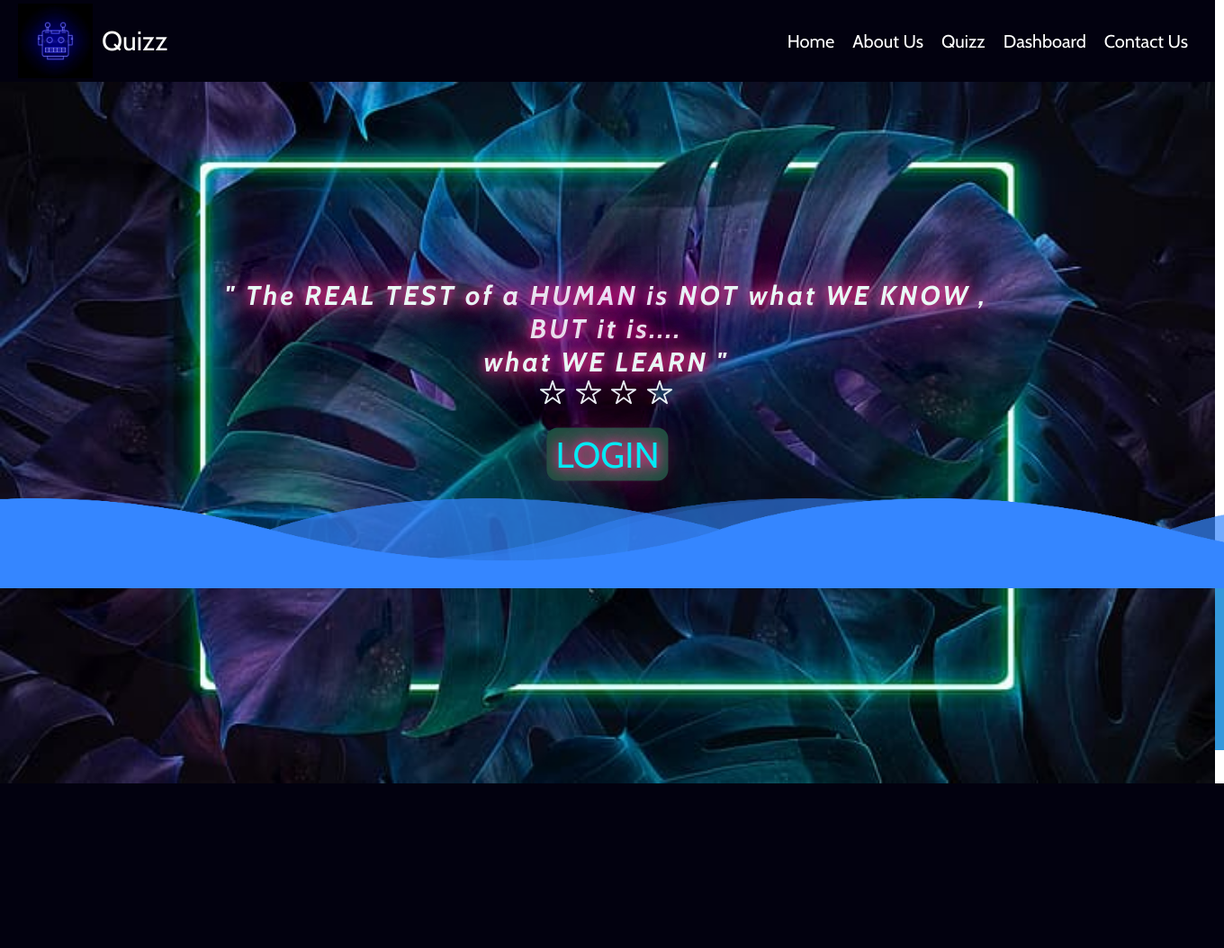
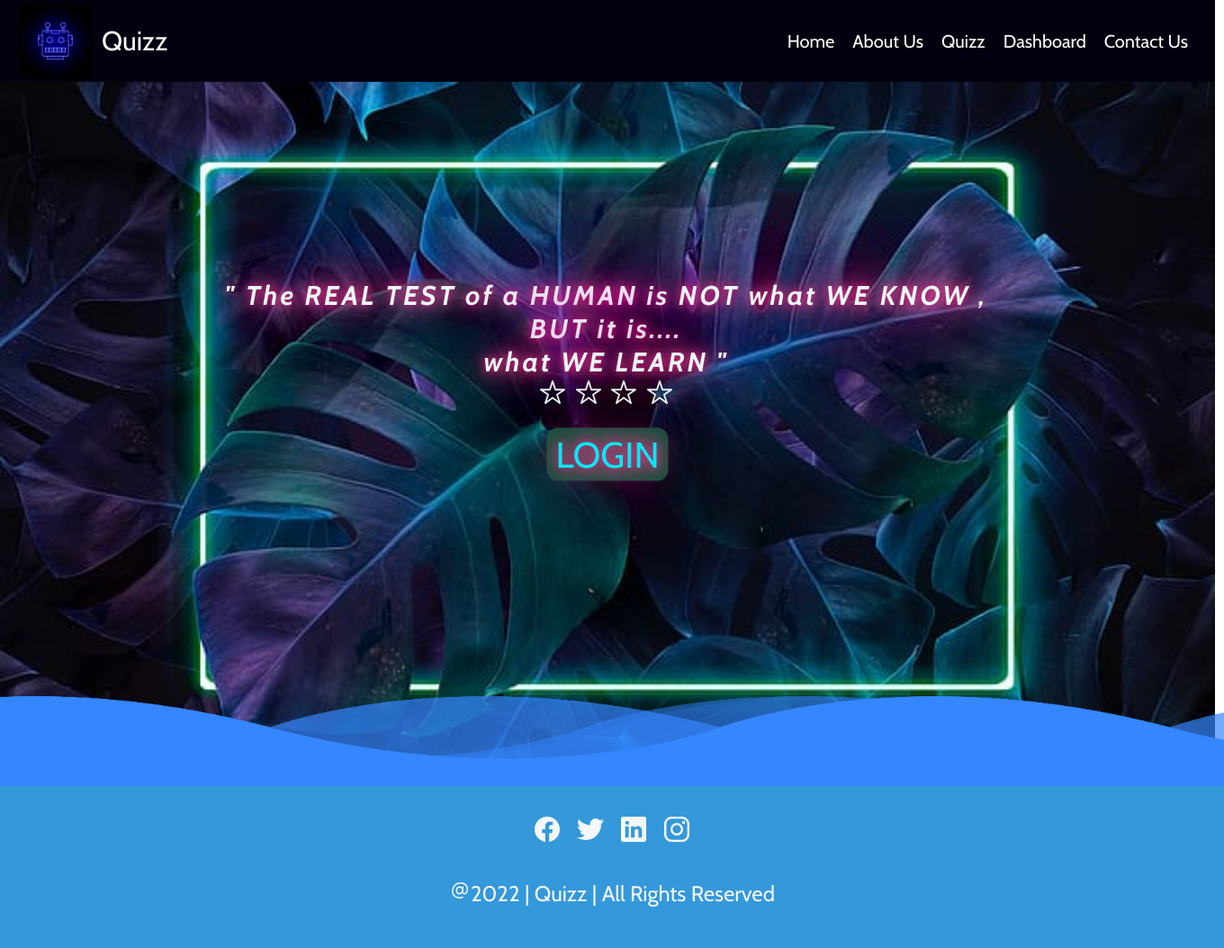
Before and after one commit to Airan19/QuizzOld, a Django app: page / in a window 1360 px wide. Shown: the whole page at 90% size. Before the commit the page ends 871 px from the top, so only its background shows below. Run offline with Django 4.2, Linux system fonts and the light colour scheme.

Commit message:
waves on ground

```diff
--- a/quiz_project/static/css/style.css
+++ b/quiz_project/static/css/style.css
@@ -314,7 +314,7 @@ p {
 }
 
 footer {
-  margin-top: 0px;
+  margin-top: 220px;
   position: absolute;
   width: 100%;
   background: #3498db;
--- a/quiz_project/templates/home.html
+++ b/quiz_project/templates/home.html
@@ -49,7 +49,9 @@
               <h1 class="heading">
                 <i
                   >" The REAL TEST of a HUMAN is NOT what WE KNOW ,<br />BUT it
-                  is....<br />what WE LEARN " </i><br />
+                  is....<br />what WE LEARN " </i
+                ><br />
+
                 <ion-icon name="star-outline"></ion-icon>
                 <ion-icon name="star-outline"></ion-icon>
                 <ion-icon name="star-outline"></ion-icon>
```
